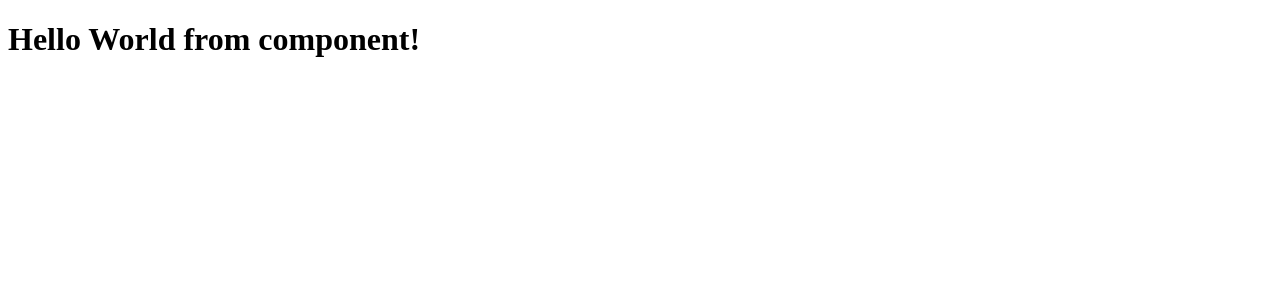
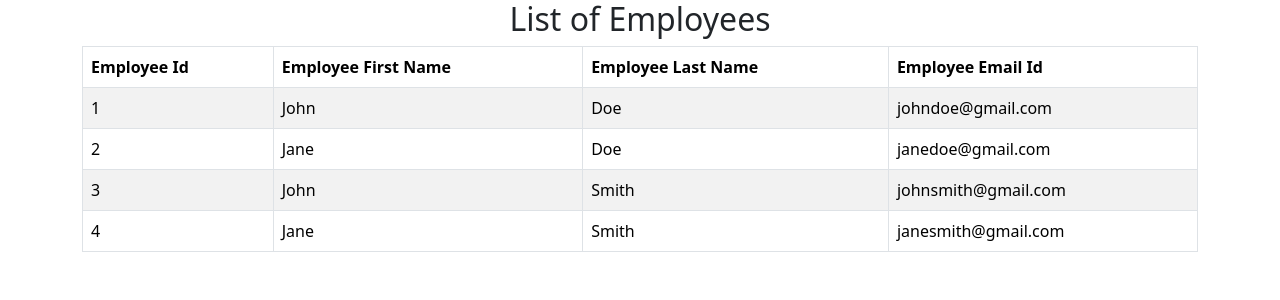
Before and after one commit to Vaibhav-Dharmik/EMS, a React (Vite) app in the folder ems-frontend/: page / in a window 1280 px wide. Shown: the top 300 px of the page. Built offline with nearby package versions, Linux system fonts and the light colour scheme.

Commit message:
List Employees with Dummy data

```diff
--- a/ems-frontend/package.json
+++ b/ems-frontend/package.json
@@ -10,6 +10,7 @@
     "preview": "vite preview"
   },
   "dependencies": {
+    "bootstrap": "^5.3.3",
     "react": "^19.0.0",
     "react-dom": "^19.0.0"
   },
--- a/ems-frontend/src/App.jsx
+++ b/ems-frontend/src/App.jsx
@@ -3,14 +3,16 @@ import reactLogo from "./assets/react.svg";
 import viteLogo from "/vite.svg";
 import "./App.css";
 import HelloWorld from "./HelloWorld";
+import "bootstrap/dist/css/bootstrap.min.css";
+import ListEmployeeComponent from "./components/ListEmployeeComponent";
 
 function App() {
   const [count, setCount] = useState(0);
 
   return (
     <>
-      {/* <h1>Hello World!</h1> */}
-      <HelloWorld />
+      {/* <HelloWorld /> */}
+      <ListEmployeeComponent />
     </>
   );
 }
--- a/ems-frontend/src/HelloWorld.jsx
+++ b/ems-frontend/src/HelloWorld.jsx
@@ -1,7 +1,7 @@
 function HelloWorld(params) {
   return (
     <div>
-      <h1>Hello World from component!</h1>
+      <h1 className="text-center">Hello World!</h1>
     </div>
   );
 }
--- /dev/null
+++ b/ems-frontend/src/components/ListEmployeeComponent.jsx
@@ -0,0 +1,58 @@
+import React from "react";
+
+const ListEmployeeComponent = () => {
+  const dummyData = [
+    {
+      id: 1,
+      firestName: "John",
+      lastName: "Doe",
+      email: "johndoe@gmail.com",
+    },
+    {
+      id: 2,
+      firestName: "Jane",
+      lastName: "Doe",
+      email: "janedoe@gmail.com",
+    },
+    {
+      id: 3,
+      firestName: "John",
+      lastName: "Smith",
+      email: "johnsmith@gmail.com",
+    },
+    {
+      id: 4,
+      firestName: "Jane",
+      lastName: "Smith",
+      email: "janesmith@gmail.com",
+    },
+  ];
+
+  return (
+    <div className="container">
+      <h2 className="text-center">List of Employees</h2>
+      <table className="table table-striped table-bordered">
+        <thead>
+          <tr>
+            <th>Employee Id</th>
+            <th>Employee First Name</th>
+            <th>Employee Last Name</th>
+            <th>Employee Email Id</th>
+          </tr>
+        </thead>
+        <tbody>
+          {dummyData.map((employee) => (
+            <tr key={employee.id}>
+              <td>{employee.id}</td>
+              <td>{employee.firestName}</td>
+              <td>{employee.lastName}</td>
+              <td>{employee.email}</td>
+            </tr>
+          ))}
+        </tbody>
+      </table>
+    </div>
+  );
+};
+
+export default ListEmployeeComponent;
```
Also changed, not shown: 1 other file (tests, documents, lock files or other folders).
